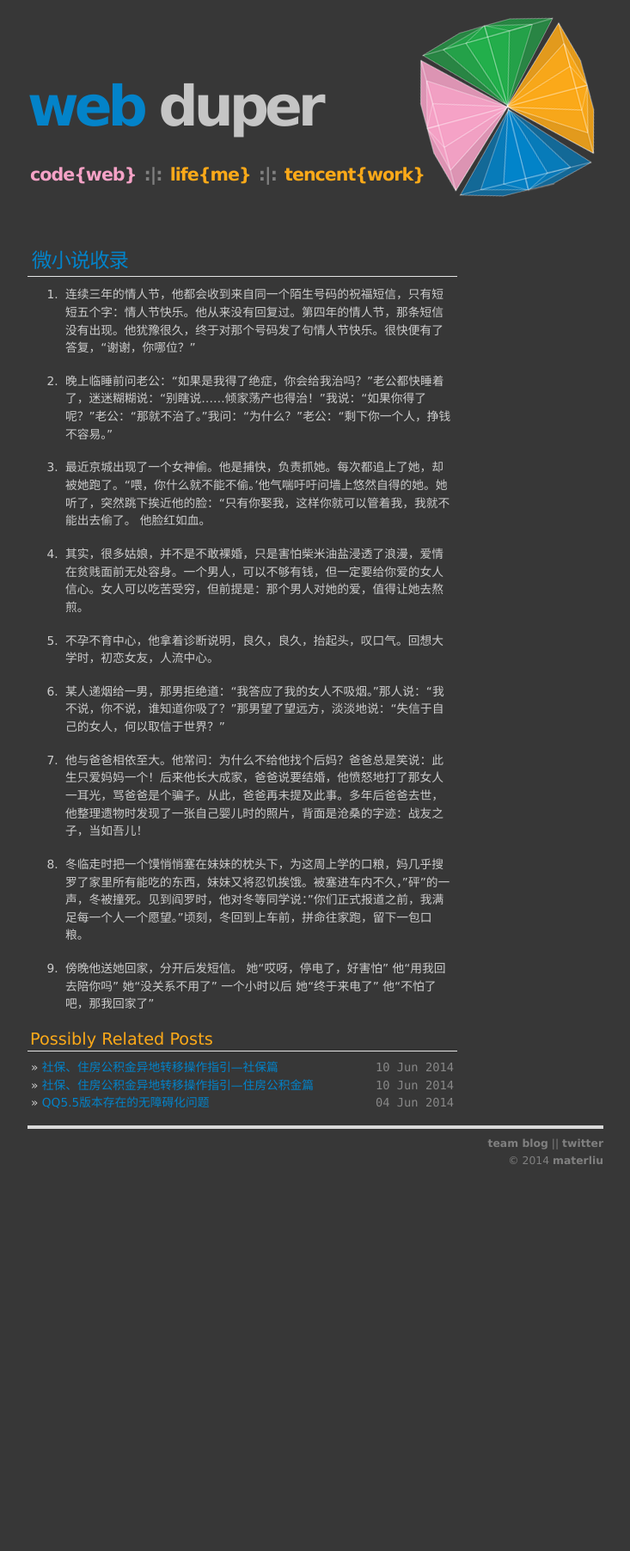
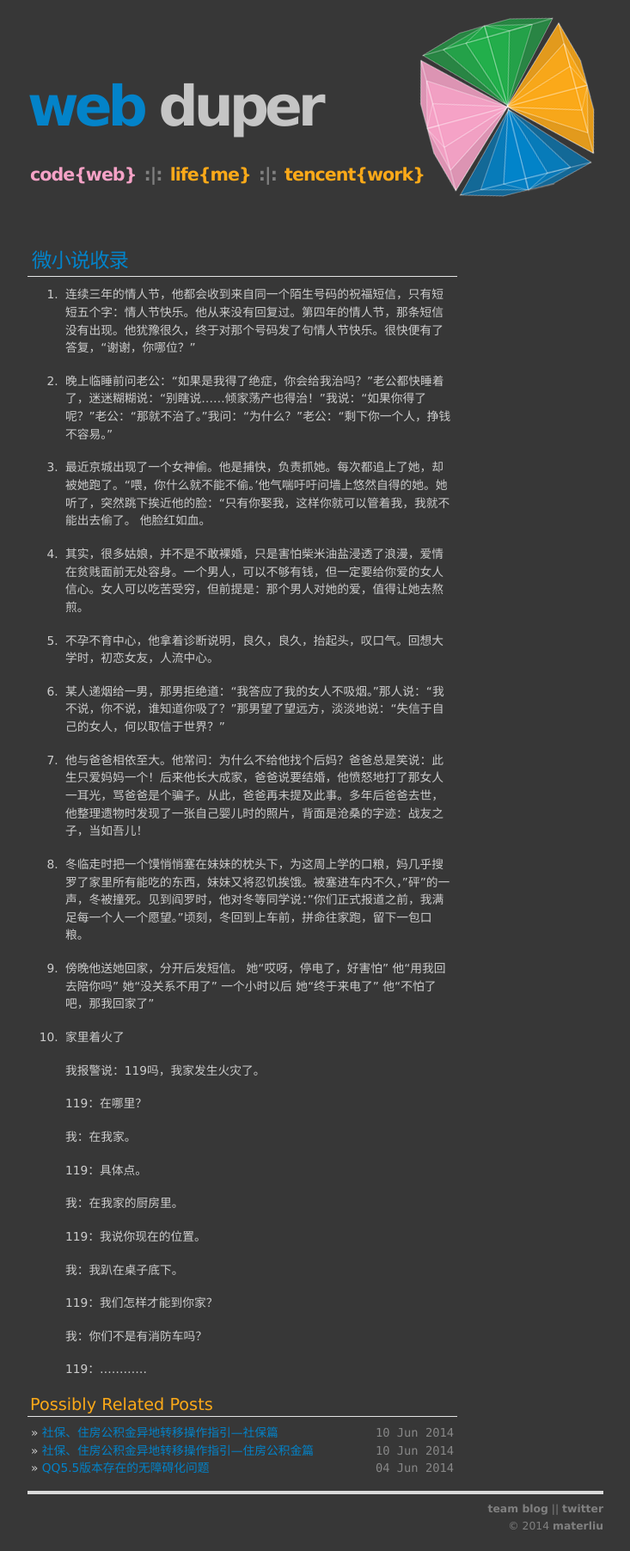
Before and after one commit to materliu/materliu.github.io, a Jekyll site: the page built from all/life/_posts/2014-04-12-微小说收录.md, in a window 1280 px wide. Shown: the whole page at 86% size, without its empty margins (273-1006 px from the left). Built offline with Jekyll 4.4.1, drawn with Linux system fonts in a browser that asks for light colours; Markdown is read by kramdown in place of the engine named in the settings; before the commit the page ends 1379 px from its top, so only the background shows below that.

Commit message:
add one micro note !

```diff
--- a/all/life/_posts/2014-04-12-微小说收录.md
+++ b/all/life/_posts/2014-04-12-微小说收录.md
@@ -21,3 +21,25 @@ title: 2014-04-12-微小说收录.md
 4. 冬临走时把一个馍悄悄塞在妹妹的枕头下，为这周上学的口粮，妈几乎搜罗了家里所有能吃的东西，妹妹又将忍饥挨饿。被塞进车内不久，"砰"的一声，冬被撞死。见到阎罗时，他对冬等同学说："你们正式报道之前，我满足每一个人一个愿望。"顷刻，冬回到上车前，拼命往家跑，留下一包口粮。
 
 4. 傍晚他送她回家，分开后发短信。 她“哎呀，停电了，好害怕” 他“用我回去陪你吗” 她“没关系不用了” 一个小时以后 她“终于来电了” 他“不怕了吧，那我回家了”
+
+4. 家里着火了
+
+   我报警说：119吗，我家发生火灾了。
+
+   119：在哪里？
+
+   我：在我家。
+
+   119：具体点。
+
+   我：在我家的厨房里。
+
+   119：我说你现在的位置。
+
+   我：我趴在桌子底下。
+
+   119：我们怎样才能到你家？
+
+   我：你们不是有消防车吗？
+
+   119：…………
```
